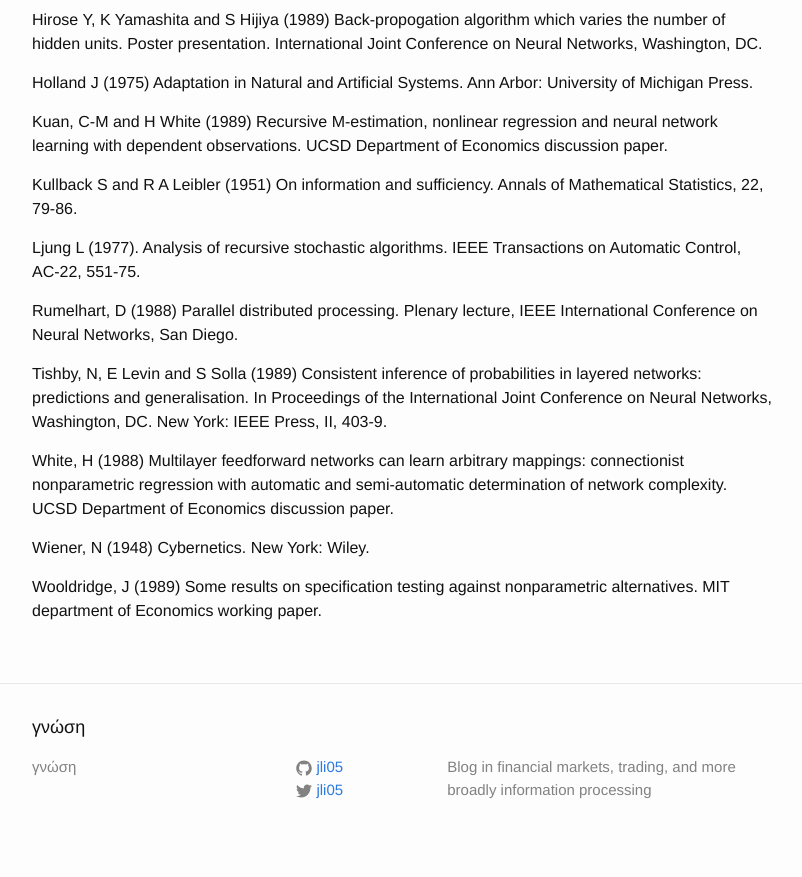
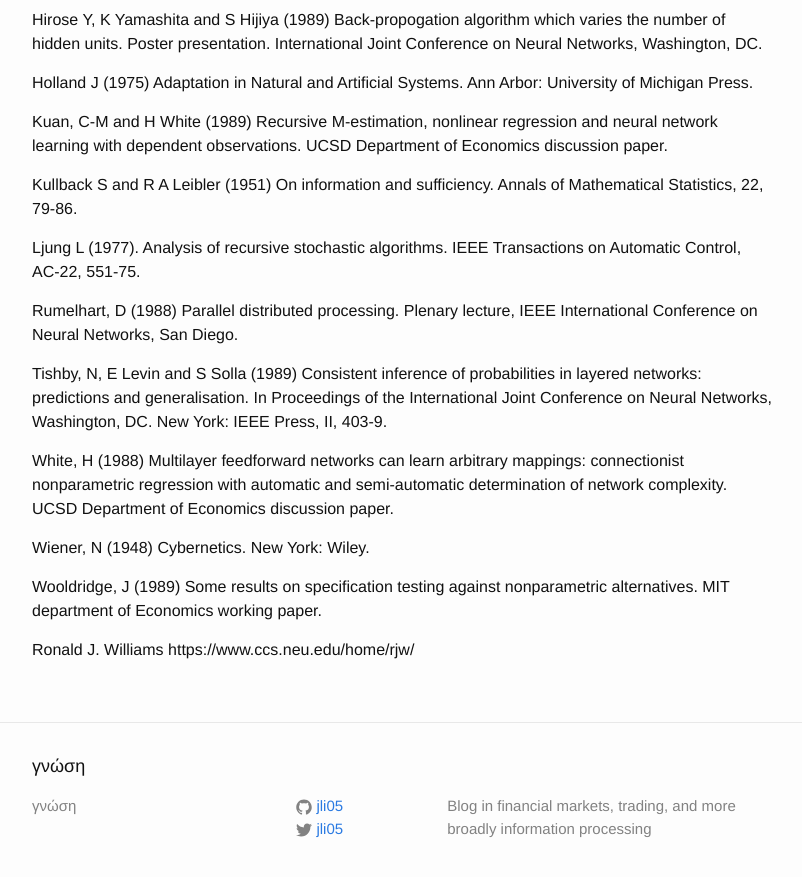
Before and after one commit to jli05/jli05.github.io, a Jekyll site: the page built from _posts/2023-06-24-Some-Early-References.md, in a window 1280 px wide and 900 px high, scrolled down 588 px. Shown: the top 877 px of the window, without its empty margins (238-1040 px from the left). Built offline with Jekyll 4.4.1, drawn with Linux system fonts in a browser that asks for light colours.

Commit message:
add Ronald J. Williams

```diff
--- a/_posts/2023-06-24-Some-Early-References.md
+++ b/_posts/2023-06-24-Some-Early-References.md
@@ -34,3 +34,7 @@ White, H (1988) Multilayer feedforward networks can learn arbitrary mappings: co
 Wiener, N (1948) Cybernetics. New York: Wiley.
 
 Wooldridge, J (1989) Some results on specification testing against nonparametric alternatives. MIT department of Economics working paper.
+
+
+Ronald J. Williams
+https://www.ccs.neu.edu/home/rjw/
```
